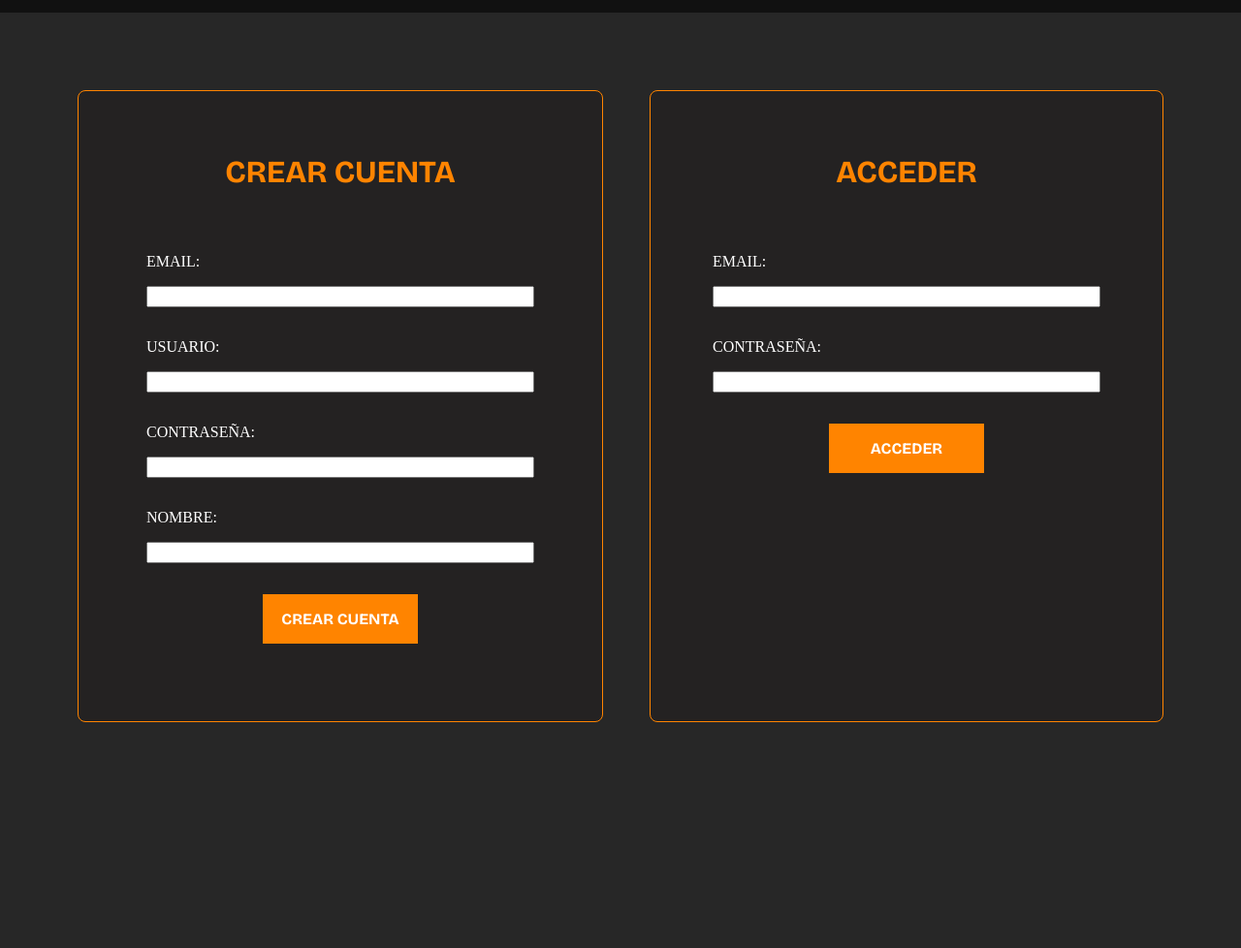
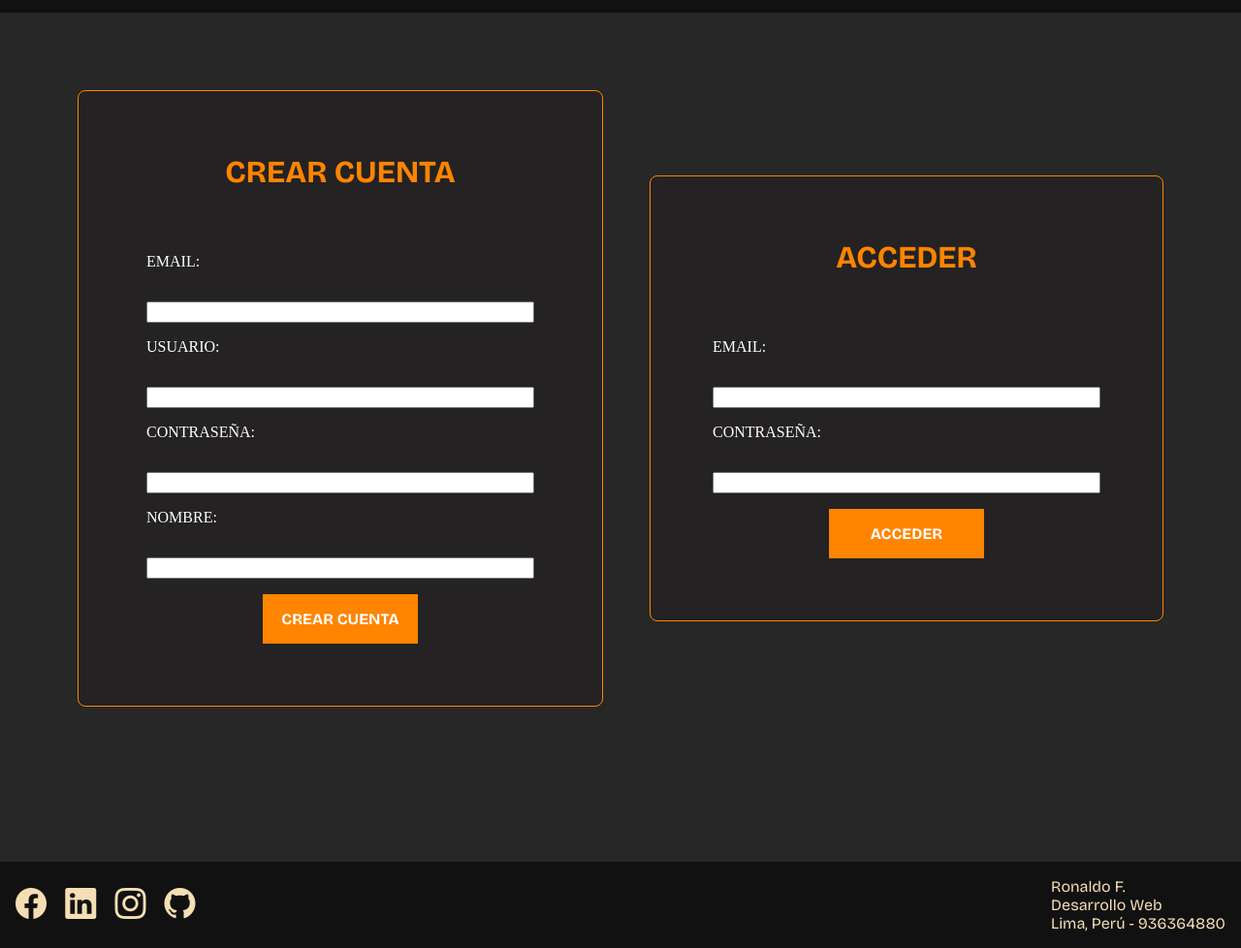
Before and after one commit to Ronaldo14715/Proyecto-Desarrollo-Web, a plain HTML site: page page/login.html in a window 1280 px wide. Shown: the part 53-1031 px from the top of the page at 97% size. Before the commit the page ends 878 px from the top, so only its background shows below. Drawn offline with nearby package versions, Linux system fonts and the light colour scheme; a web font is replaced by a local one.

Commit message:
cambios 23/05

```diff
--- a/css/estilos.css
+++ b/css/estilos.css
@@ -55,11 +55,11 @@ body{
     color: #FF8400;
     height: 100%;
 }
-.section-nuevo{
+.section-new{
     display: flex;
     justify-content: center;
 }
-.section-nuevo .nuevo-imagen{
+.section-new .new-imagen{
     width: 100%;
 }
 
@@ -69,6 +69,8 @@ body{
     justify-content: space-between;
     padding: 5rem;
     gap: 3rem;
+    align-content: center;
+    align-items: center;
 }
 .title-signIn h2, .title-logIn h2{
     font-family: "bricolage";
@@ -118,7 +120,7 @@ body{
 .form-group {
     display: flex;
     flex-direction: column;
-    margin-bottom: 1rem;
+    gap: 1rem;
     width: 25rem;
 }
 .form-group input[type="button"] {
@@ -139,3 +141,32 @@ body{
     color: #FFFFFF;
     transform: scale(1.05);
 }
+
+/* FOOOTER */
+
+.main-footer{
+    margin-top: 5rem;
+    padding: 1rem;
+    background-color: #111111;
+}
+.container-footer{
+    display: flex;
+    gap: 1rem;
+    font-size: 2rem;
+    justify-content: space-between;
+    align-items: center;
+}
+.container-footer-links{
+    display: flex;
+    gap: 1.2rem;
+}
+.container-footer-links a {
+    text-decoration: none;
+}
+.container-footer-links a i:hover{
+    color:#E67300;
+}
+.container-footer-name p{
+    font-family: "bricolage";
+    font-size: 1rem;
+}
--- a/page/login.html
+++ b/page/login.html
@@ -6,6 +6,7 @@
           content="width=device-width, user-scalable=no, initial-scale=1.0, maximum-scale=1.0, minimum-scale=1.0">
     <meta http-equiv="X-UA-Compatible" content="ie=edge">
     <title>Login</title>
+    <link rel="stylesheet" href="https://cdn.jsdelivr.net/npm/bootstrap-icons@1.11.3/font/bootstrap-icons.min.css">
     <link rel="icon" type="image/png" href="https://www.crunchyroll.com/build/assets/img/favicons/favicon-16x16.png">
 </head>
 <link rel="stylesheet" href="../css/estilos.css">
@@ -76,8 +77,28 @@
         </section>
 
     </main>
-    <footer>
-
+    <footer class="main-footer">
+        <div class="container-footer">
+            <div class="container-footer-links">
+                <a target="_blank" href="https://www.facebook.com/RonaldoFarfanA/">
+                    <i class="bi bi-facebook"></i>
+                </a>
+                <a target="_blank" href="https://www.linkedin.com/in/ronaldo-farfan-ayma-968000150/">
+                    <i class="bi bi-linkedin"></i>
+                </a>
+                <a target="_blank" href="https://www.instagram.com/ronaldofarfan/">
+                    <i class="bi bi-instagram"></i>
+                </a>
+                <a target="_blank" href="https://github.com/Ronaldo14715">
+                    <i class="bi bi-github"></i>
+                </a>
+            </div>
+            <div class="container-footer-name">
+                <p>Ronaldo F.</p>
+                <p>Desarrollo Web</p>
+                <p>Lima, Perú - 936364880</p>
+            </div>
+        </div>
     </footer>
 </body>
 </html>
```
Also changed, not shown: index.html (+27 -4 lines), page/nosotros.html (+23 -2 lines), page/noticias.html (+23 -2 lines), page/venta.html (+23 -2 lines).
